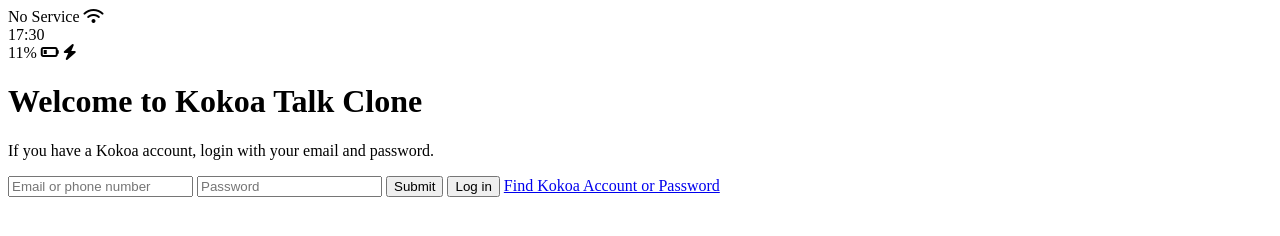
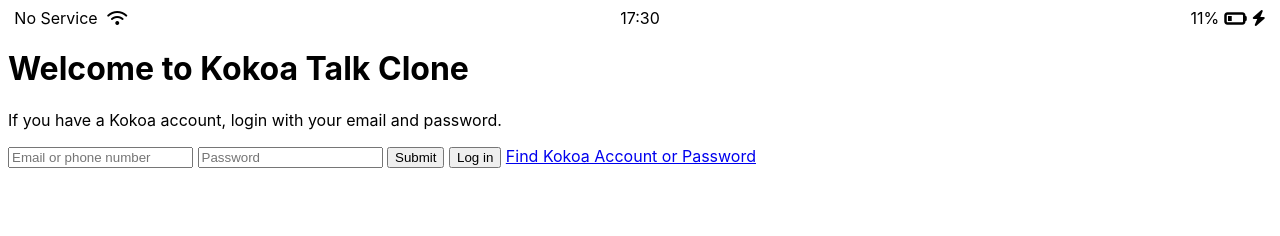
Before and after one commit to norahBOX/kokoa-clone, a plain HTML site: page index.html in a window 1280 px wide. Drawn offline with Linux system fonts and the light colour scheme.

Commit message:
6.5 status bar
~ status bar css

```diff
--- /dev/null
+++ b/css/styles.css
@@ -0,0 +1,26 @@
+body {
+  font-family: -apple-system, BlinkMacSystemFont, 'Segoe UI', Roboto, Oxygen, Ubuntu, Cantarell, 'Open Sans', 'Helvetica Neue', sans-serif
+}
+
+.status-bar {
+  display: flex;
+  justify-content: center;
+}
+.status-bar__column {
+  width: 33%;
+}
+.status-bar__column:first-child span {
+  margin-right: 5px;
+}
+.status-bar__column:nth-child(2) {
+  display: flex;
+  justify-content: center;
+}
+.status-bar__column:last-child {
+  display: flex;
+  justify-content: flex-end;
+  align-items: center;
+}
+.status-bar__column .fa-battery-quarter {
+  margin: 0px 5px;
+}
--- a/index.html
+++ b/index.html
@@ -1,12 +1,13 @@
 <!DOCTYPE html>
 <html lang="en">
   <head>
+    <link rel="stylesheet" href="css/styles.css">
     <meta charset="UTF-8">
     <meta name="viewport" content="width=device-width, initial-scale=1.0">
     <title>Welcome to KokoaTalk</title>
   </head>
   <body>
-    <div id="status-bar">
+    <div class="status-bar">
       <div class="status-bar__column">
         <span>No Service</span>
         <i class="fas fa-wifi"></i>
@@ -16,7 +17,7 @@
       </div>
       <div class="status-bar__column">
         <span>11%</span>
-        <i class="fas fa-battery-quarter"></i>
+        <i class="fas fa-battery-quarter fa-lg"></i>
         <i class="fas fa-bolt"></i>
       </div>
     </div>
```
